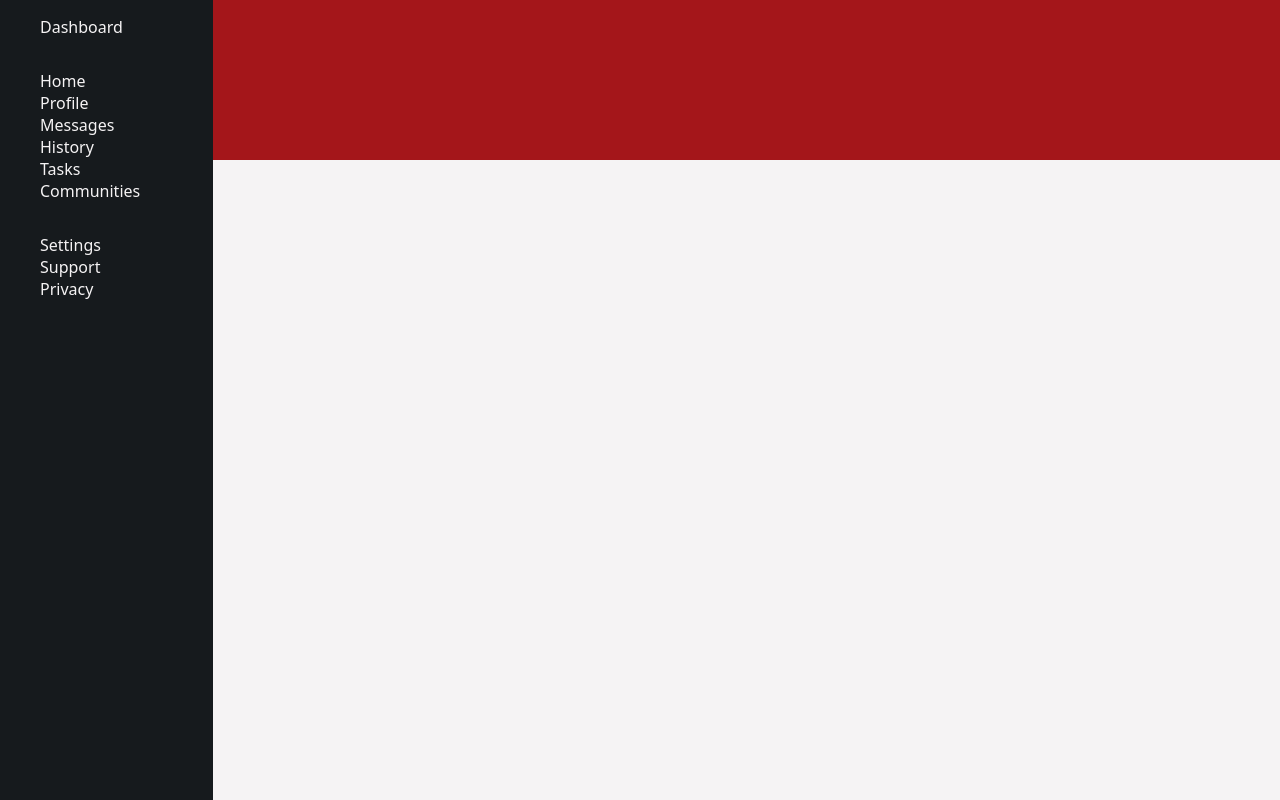
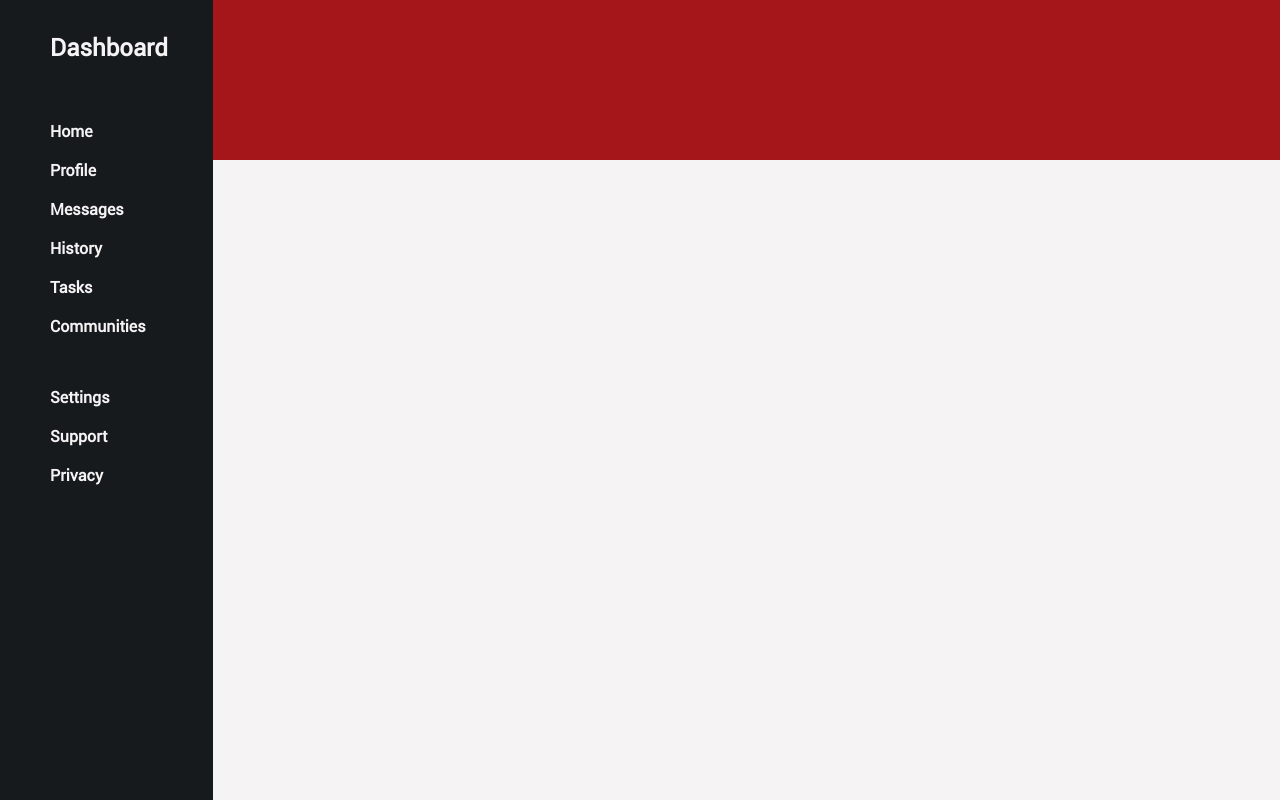
Before and after one commit to Tiyoriyo/admin-dashboard, a plain HTML site: page index.html in a window 1280 px wide. Drawn offline with Linux system fonts and the light colour scheme.

Commit message:
Add Roboto font face and padding to sidebar elements

```diff
--- a/style.css
+++ b/style.css
@@ -1,3 +1,8 @@
+@font-face {
+    font-family: Roboto;
+    src: url(fonts/Roboto-Regular.ttf);
+}
+
 body {
     margin: 0;
     height: 100vh;
@@ -17,11 +22,13 @@ body {
 li {
     color: #F5F3F4;
     list-style-type: none;
-    font-family:system-ui, -apple-system, BlinkMacSystemFont, 'Segoe UI', Roboto, Oxygen, Ubuntu, Cantarell, 'Open Sans', 'Helvetica Neue', sans-serif;
+    font-family: Roboto;
+    padding: 10px;
+    font-weight: bold;
 }
 
 .dashboard-title {
-
+    font-size: 24px;
 }
 
 .container {
```
